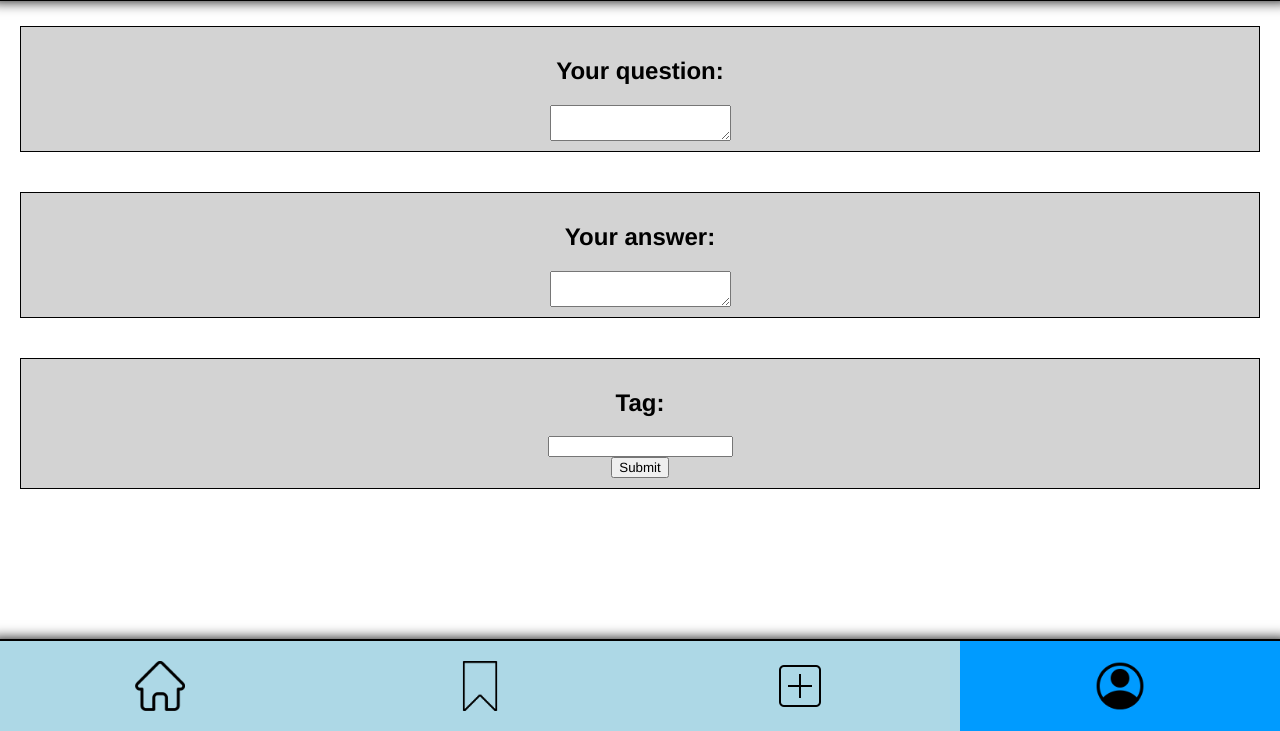
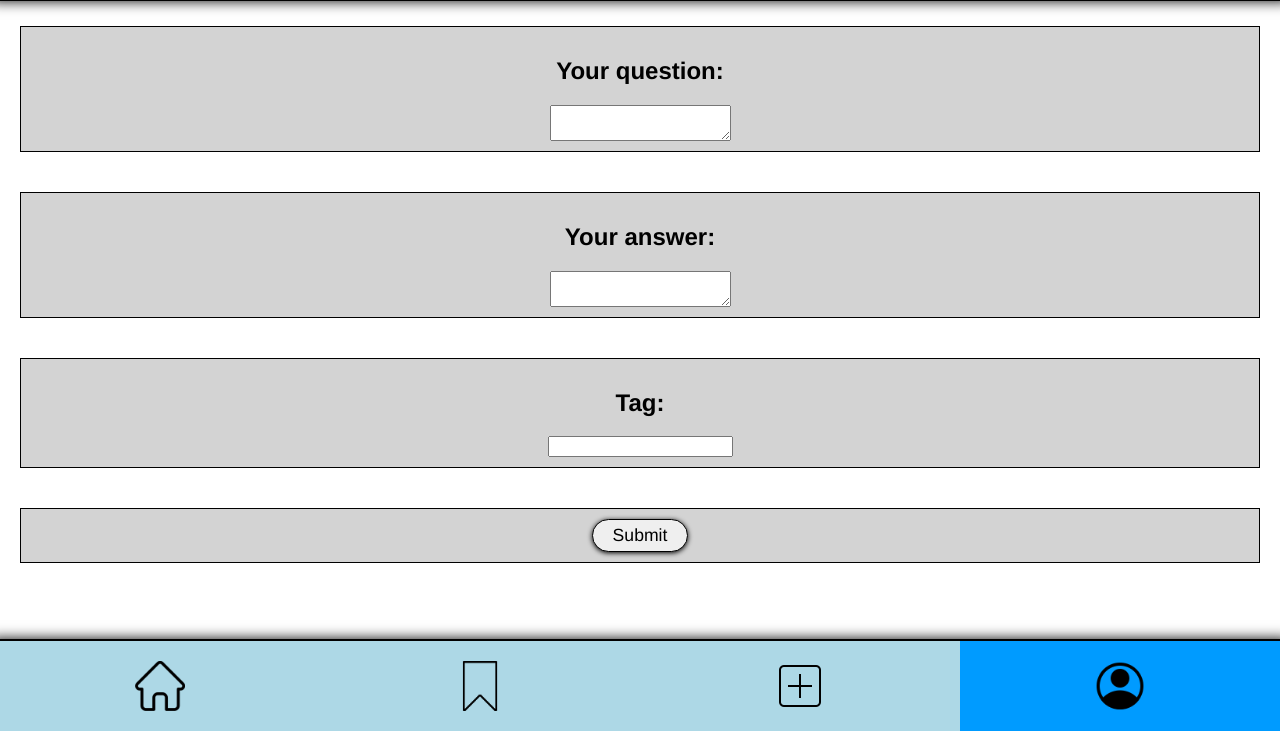
Before and after one commit to Freddie2024/frida-quiz-app-2, a plain HTML site: page form.html in a window 1280 px wide. Shown: the part 69-800 px from the top of the page. Drawn offline with Linux system fonts and the light colour scheme.

Commit message:
add styling to submit-button

```diff
--- a/form.html
+++ b/form.html
@@ -29,7 +29,9 @@
             <h2 class="question-card__question">Tag:</h2>
         <label for="tag"></label>
         <input type="text" name="tag" id="tag">
-        <button type="submit">Submit</button>
+    </section>
+        <section>
+        <button type="submit" class="question-card__button">Submit</button>
          </section>
       </form>
     </section>
```
